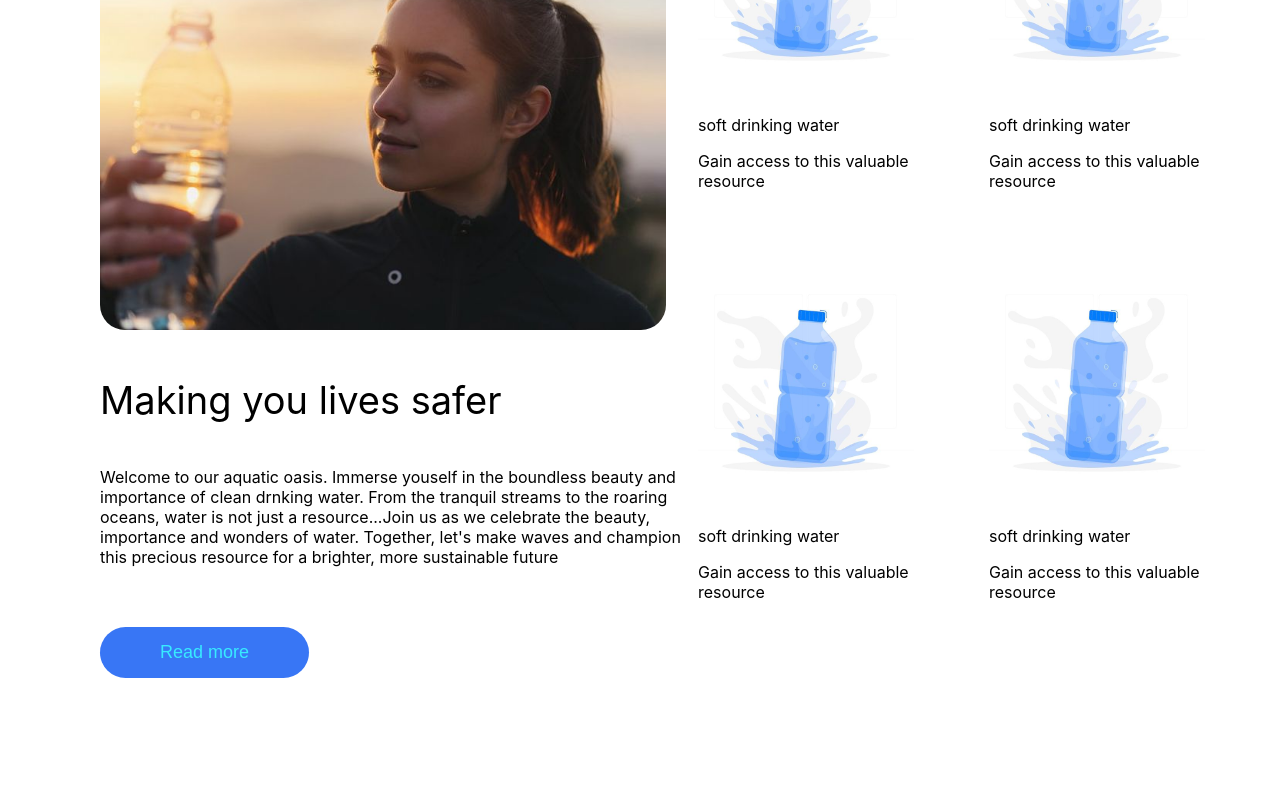
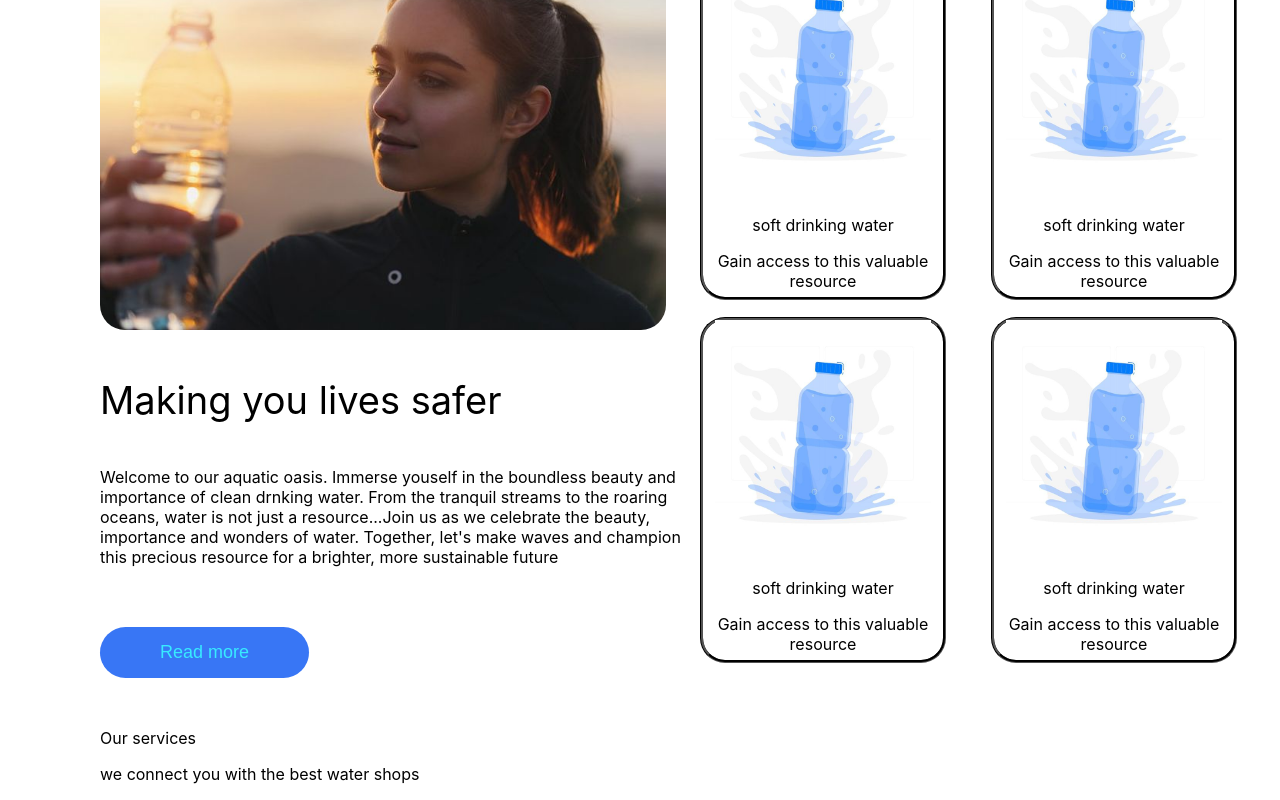
Before and after one commit to jaysonalfie/Aquaflow-Project, a React (Create React App) app: page / in a window 1280 px wide. Shown: the part 867-1667 px from the top of the page. Before the commit the page ends 1545 px from the top, so only its background shows below. Built offline with nearby package versions, Linux system fonts and the light colour scheme.

Commit message:
beginnin section 3

```diff
--- a/src/components/Home.js
+++ b/src/components/Home.js
@@ -43,6 +43,14 @@ const Home = () => {
           <WaterCard/>
         </article>
       </section>
+      <section className="section3">
+        <div className="Waterservices">
+            <p>Our services</p>
+            <p>we connect you with the best water shops</p>
+
+        </div>
+
+      </section>
     </div>
   );
 };
--- a/src/components/style.css
+++ b/src/components/style.css
@@ -157,12 +157,18 @@ nav a:hover::before{
 .waterContainer{
     height: 340px;
     width: 240px;
+    border-style: groove;
+    border-radius: 25px;
+    margin: 2px;
+    text-align: center;
+    border-color: black;
 }
 .bottle{
     width:90%;
     height: 70%;
 }
 .watersec{
+    margin-top: 95px;
     display: grid;
     grid-template-columns: repeat(2, 1fr)
 }
@@ -181,6 +187,7 @@ nav a:hover::before{
     font-size: 16px;
     margin-top: 10px;
     margin-bottom:40px;
+
 }
 .btn3{
     margin-top: 20px;
@@ -193,3 +200,9 @@ nav a:hover::before{
      background-color: #3876F5;
     color: #38EAFF;
 }
+
+/* section3 */
+.section3{
+    margin-top: 50px;
+    margin-left:100px ;
+}
```
Also changed, not shown: src/components/ServiceCard.js (added, +11 -0 lines).
